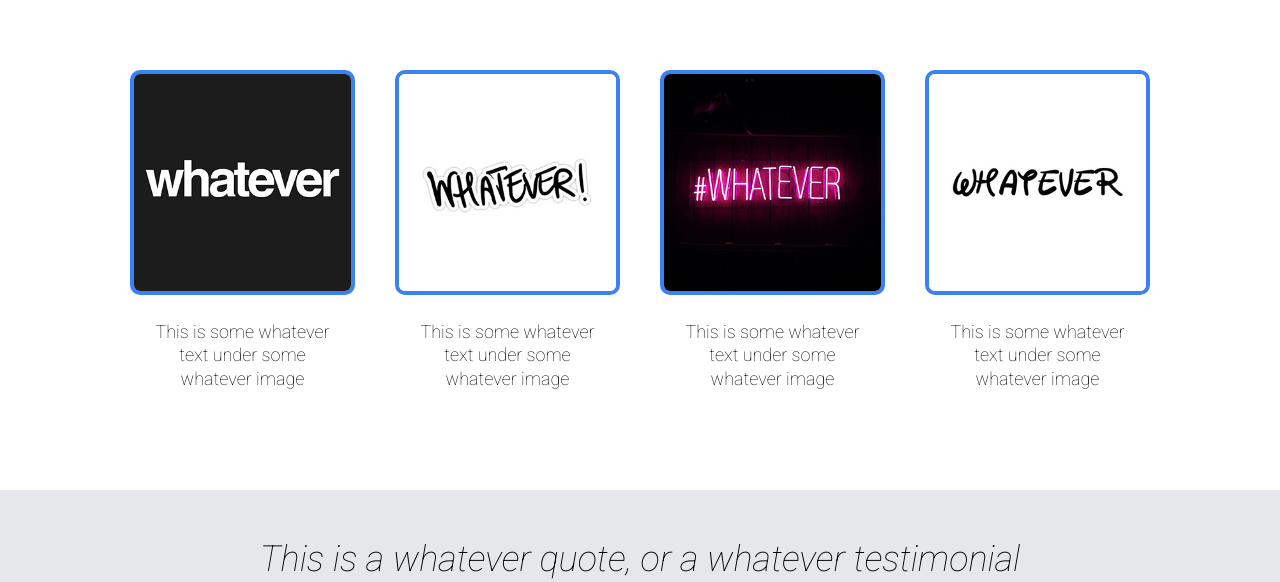
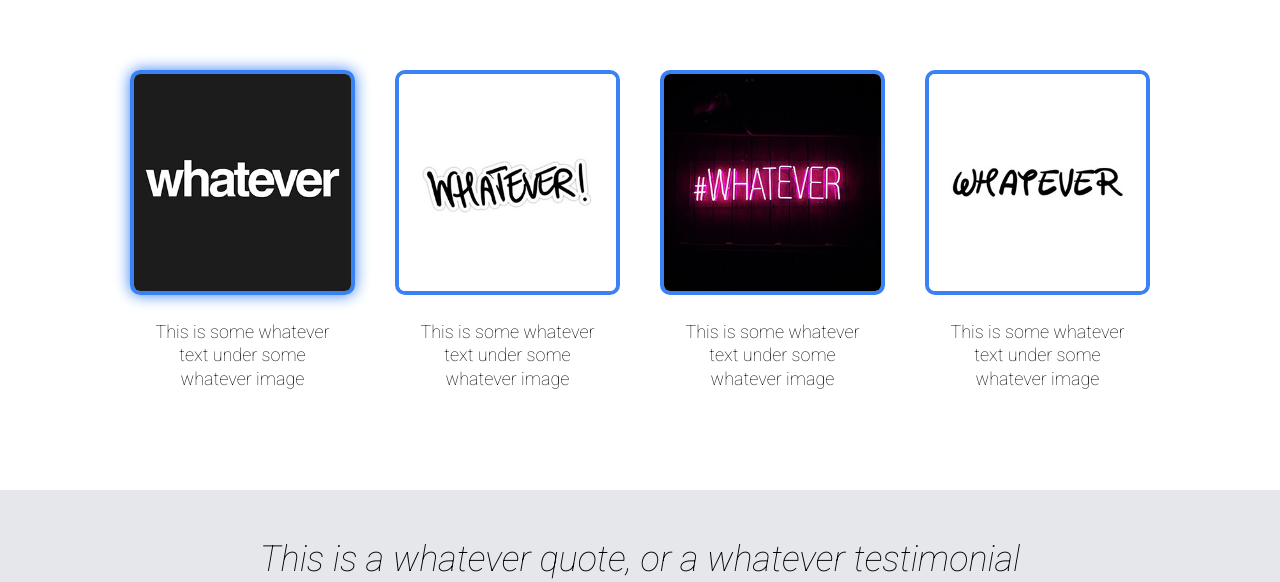
Before and after one commit to ismaelpaul/odin-landing-page, a plain HTML site: page index.html in a window 1280 px wide. In both pictures the pointer is over the picture 242 px from the left and 862 px from the top of the page. Shown: the part 680-1262 px from the top of the page. Drawn offline with Linux system fonts and the light colour scheme.

Commit message:
Added image hover effect information section

```diff
--- a/style.css
+++ b/style.css
@@ -83,6 +83,7 @@ a, .hero-left {
     display: flex;
     justify-content: center;
     gap: 15px;
+
 }
 .whatevers h5 {
     font-size: 18px;
@@ -97,6 +98,10 @@ a, .hero-left {
     border-radius: 10px;
     max-width: 90%;
 }
+.whatevers img:hover {
+    box-shadow: 0 0 15px #3882f6;
+    /* transform: scale(1.1); */
+}
 .whatever1,
 .whatever2,
 .whatever3,
@@ -107,6 +112,7 @@ a, .hero-left {
     align-items: center;
     flex-direction: column;
     flex-wrap: wrap;
+    transition: box-shadow .5s;
 }
 .quote {
     display: flex;
```
